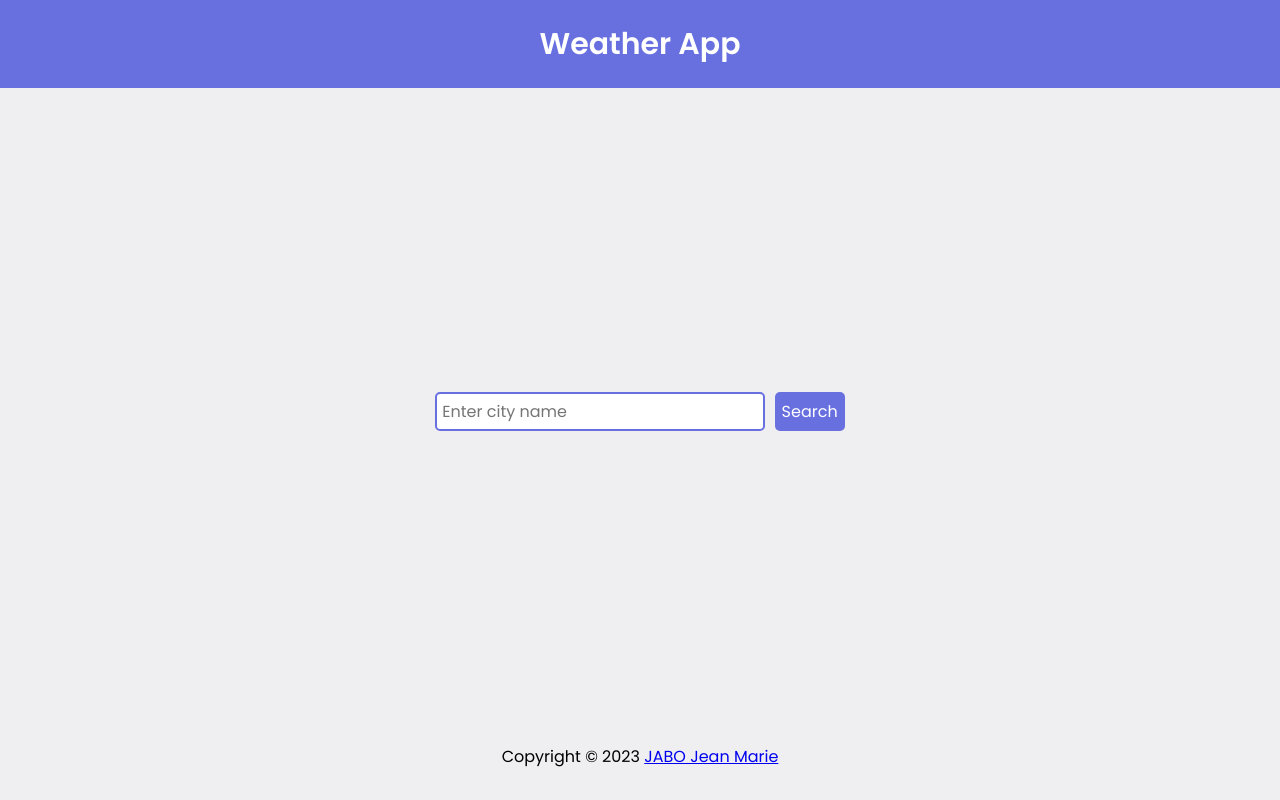
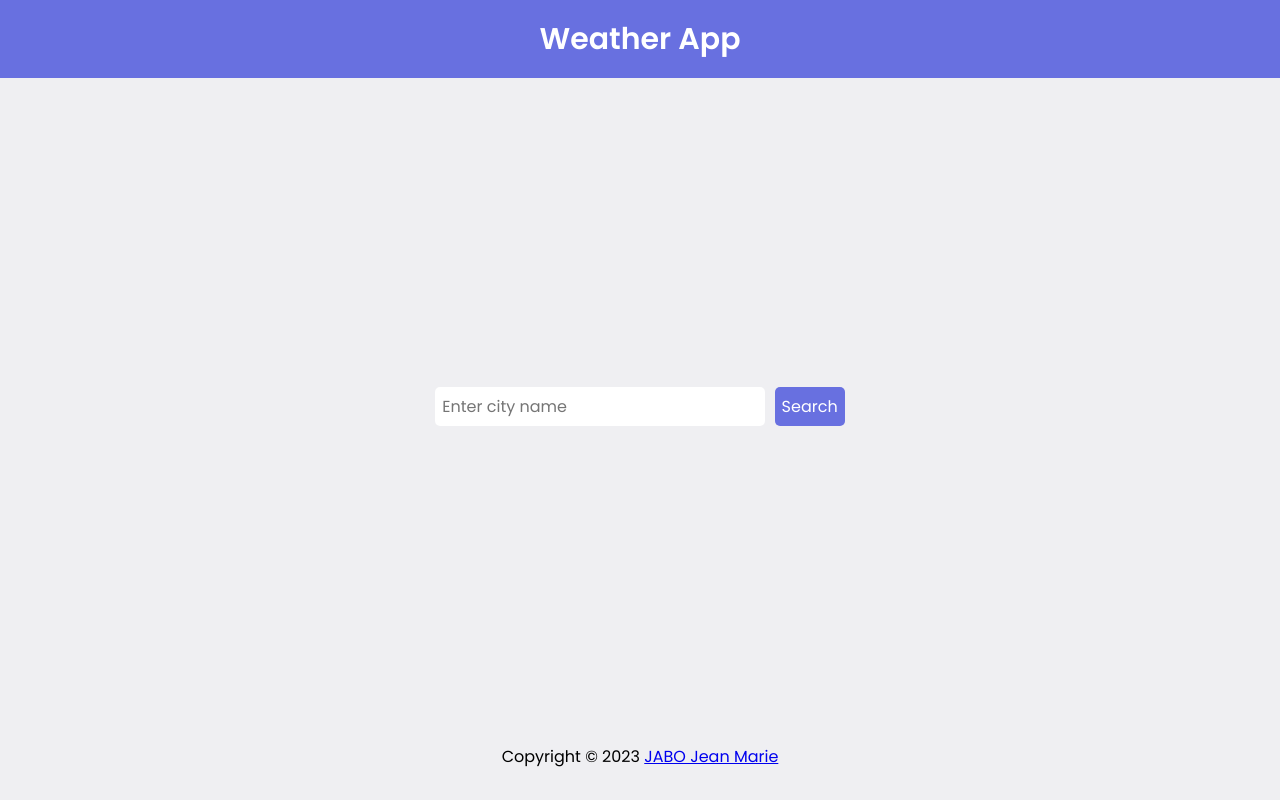
Before and after one commit to Heisjabo/weather-app, a plain HTML site: page index.html in a window 1280 px wide. Drawn offline with Linux system fonts and the light colour scheme.

Commit message:
Fix typo error

```diff
--- a/app.js
+++ b/app.js
@@ -7,7 +7,6 @@ searchForm.addEventListener("submit", (e) => {
   e.preventDefault();
   if (searchInput.value === "") return;
   fetchWeather(searchInput.value);
-//   displayResults(fetchWeather(searchInput.value));
 });
 
 const displayResults = (data) => {
@@ -30,13 +29,12 @@ const displayResults = (data) => {
 }
 
 const fetchWeather = async (city) => {
-  const endpoint = `http://api.weatherapi.com/v1/current.json?key=303c4398ea96457b81f105006232907&q=${city}`;
+  const endpoint = `https://api.weatherapi.com/v1/current.json?key=303c4398ea96457b81f105006232907&q=${city}`;
   try {
     const response = await fetch(endpoint, { mode: "cors" });
     if (!response.ok) throw new Error(`City ${city} not found`);
     const data = await response.json();
     displayResults(data);
-    console.log(data);
   } catch (error) {
     alert(error);
     return null;
--- a/style.css
+++ b/style.css
@@ -51,7 +51,7 @@ button {
 /* Header */
 
 .header {
-  padding: 2rem;
+  padding: 1.5rem;
   background-color: var(--primary-dark);
   color: var(--secondary-light);
 }
@@ -81,7 +81,7 @@ button {
   margin-right: 0.5rem;
   background-color: var(--secondary-light);
   color: #191919;
-  border: 2px solid var(--primary-dark);
+  border: 2px solid transparent;
 
 }
 
```
